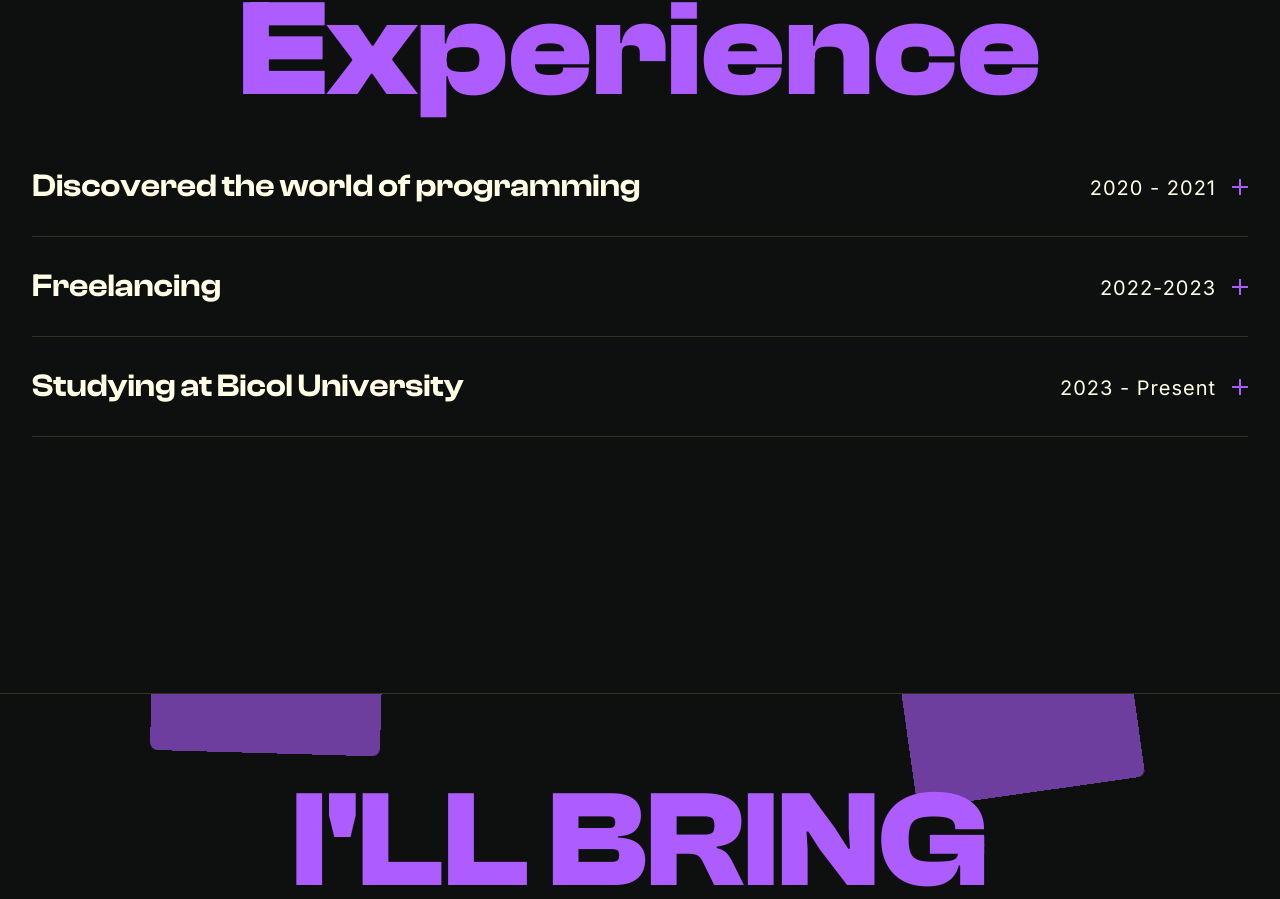
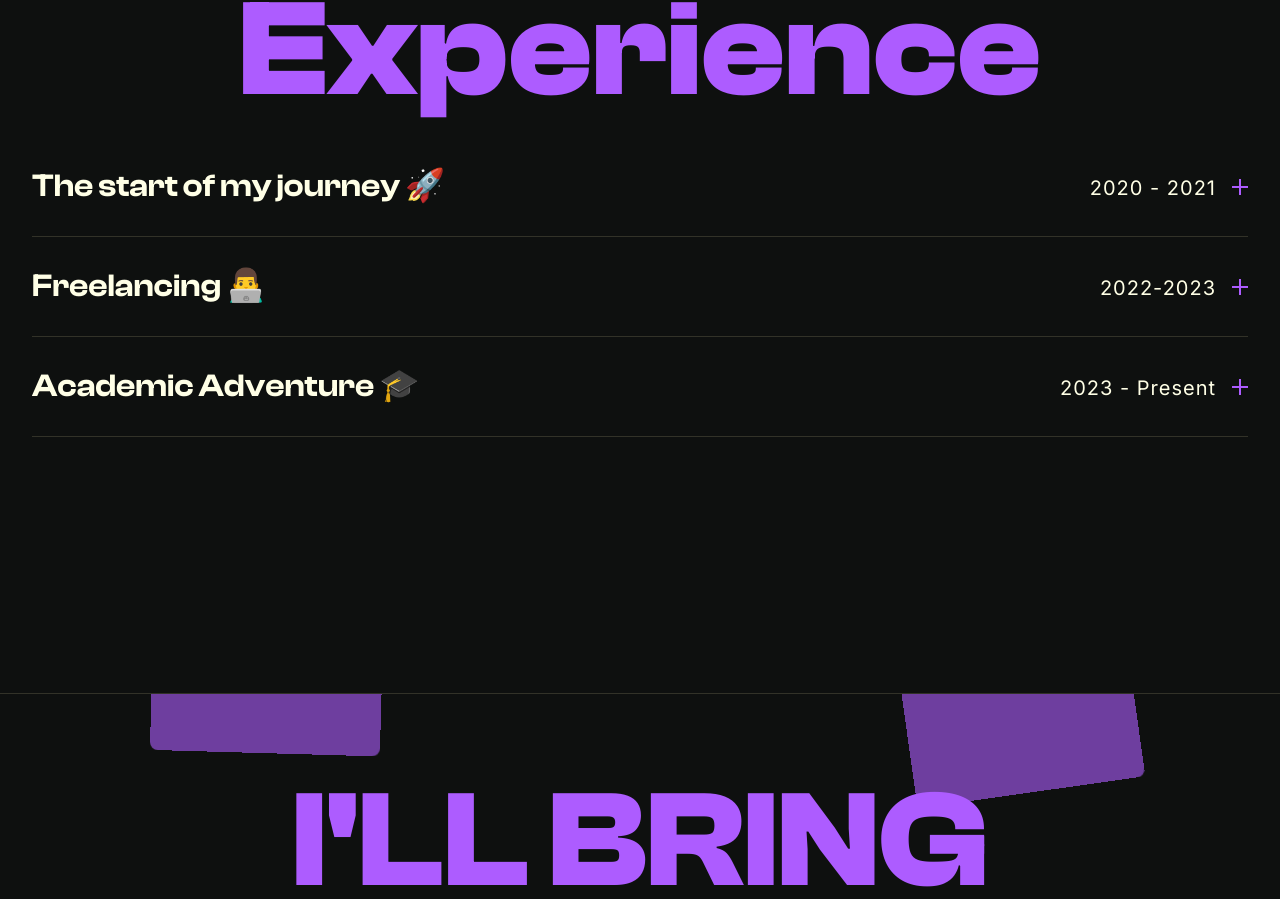
Before and after one commit to michaelcanonizado/michaelcanonizado, a Next.js app: page / in a window 1280 px wide. Shown: the part 5127-6026 px from the top of the page. Built offline with nearby package versions, Linux system fonts and the light colour scheme.

Commit message:
feat: add proper text to each experience dropwdown

```diff
--- a/src/app/_sections/experience/index.tsx
+++ b/src/app/_sections/experience/index.tsx
@@ -5,21 +5,21 @@ import Dropdown from './dropdown';
 
 const experiences = [
   {
-    heading: 'Discovered the world of programming',
+    heading: 'The start of my journey 🚀',
     description:
-      'Etiam ante lorem, consectetur sit amet magna eu, venenatis aliquet arcu. Vestibulum in lacus a nisl.',
+      'My journey into the world of programming started with the renowned Harvard CS50 course. This foundational experience became my gateway drug to programming. This led me to choose web-development and master the essentials: HTML, CSS, and Javascript. Driven by desire, I dove into full-stack development, ReactJS, Typescript, and other technologies.',
     time: '2020 - 2021'
   },
   {
-    heading: 'Freelancing',
+    heading: 'Freelancing 👨‍💻',
     description:
-      'venenatis aliquet arcu. Vestibulum in lacus a suscipit condimentum risu.',
+      'Eager to put my skills to the test, I challeneged myself to start freelancing. Working with diverse clients and projects honed my ability to communicate effectively and deliver top-notch solutions. This experience taught me more than just coding; it was a masterclass in time management and collaboration. ',
     time: '2022-2023'
   },
   {
-    heading: 'Studying at Bicol University',
+    heading: 'Academic Adventure 🎓',
     description:
-      'Lorem ipsum dolor sit amet, consectetur adipiscing elit. Aliquam suscipit condimentum risus, vitae fermentum nisi efficitur et.',
+      'Taking my passion for programming to the next level, I embarked on a formal education journey by pursuing a degree in Computer Science at Bicol University. I am currently deepening my understanding on data-structures, algorithms, and software engineering priciples.',
     time: '2023 - Present'
   }
 ];
```
